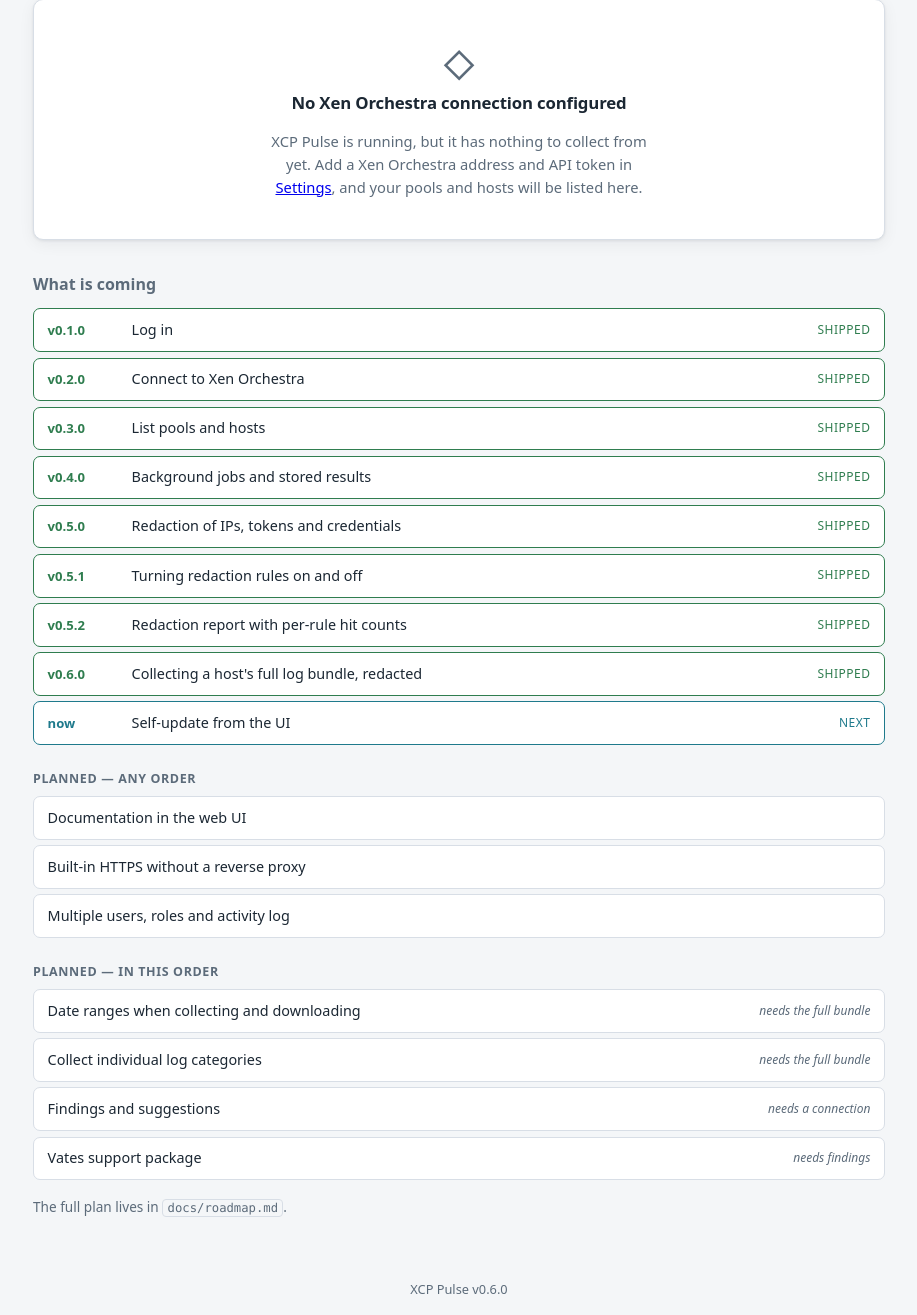
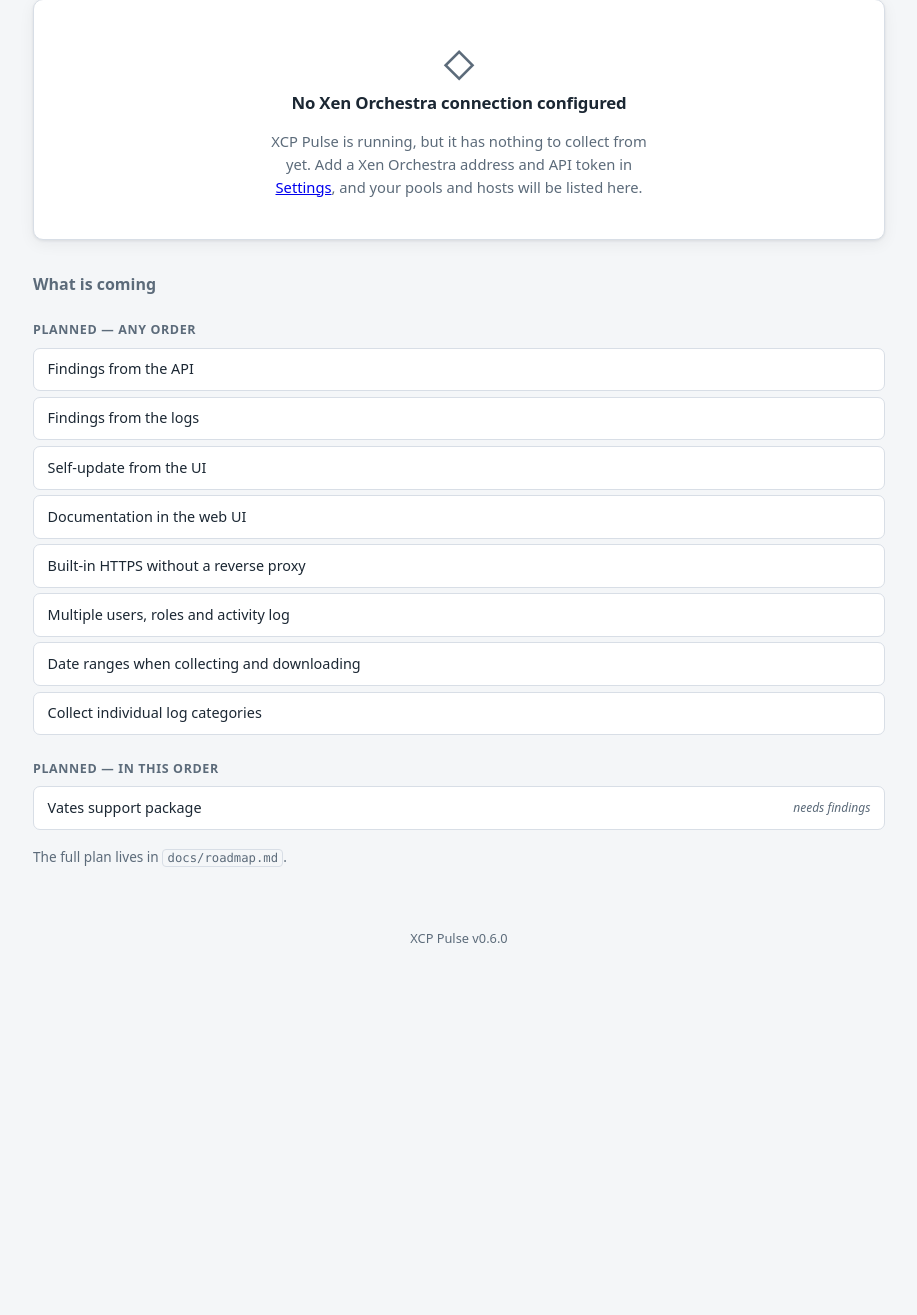
Before and after one commit to acebmxer/xcp_pulse, a FastAPI app: template app/templates/dashboard.html in a window 1280 px wide. Shown: the part 90-1405 px from the top of the page, without its empty margins (181-1098 px from the left). After the commit the page ends 1033 px from the top, so only its background shows below. Run offline with FastAPI, Linux system fonts and the light colour scheme; the template is opened without the code that fills it, so the values that code supplies are empty; parts of the project's set-up code (start-up, migrations or seed data) failed here and were passed over; some libraries are stand-ins or nearby versions.

Commit message:
docs: prune shipped stages from dashboard roadmap section
Remove the eight shipped releases from the dashboard's "What is coming"
section so it shows only planned work, with findings items first. Move
findings-from-the-API and findings-from-the-logs into the any-order group
now that their prerequisites shipped in v0.2.0 and v0.6.0, leaving only the
Vates support package in the ordered group. Restructure docs/roadmap.md to
match: drop the "Next" section, add the previously omitted
findings-from-the-logs entry, and reword prerequisites as already met.

```diff
--- a/app/templates/dashboard.html
+++ b/app/templates/dashboard.html
@@ -129,56 +129,17 @@
 <section class="roadmap">
   <h2>What is coming</h2>
 
-  <ol class="stages">
-    <li class="stage stage-done">
-      <span class="stage-tag">v0.1.0</span>
-      <span class="stage-name">Log in</span>
-      <span class="stage-state">shipped</span>
-    </li>
-    <li class="stage stage-done">
-      <span class="stage-tag">v0.2.0</span>
-      <span class="stage-name">Connect to Xen Orchestra</span>
-      <span class="stage-state">shipped</span>
-    </li>
-    <li class="stage stage-done">
-      <span class="stage-tag">v0.3.0</span>
-      <span class="stage-name">List pools and hosts</span>
-      <span class="stage-state">shipped</span>
-    </li>
-    <li class="stage stage-done">
-      <span class="stage-tag">v0.4.0</span>
-      <span class="stage-name">Background jobs and stored results</span>
-      <span class="stage-state">shipped</span>
-    </li>
-    <li class="stage stage-done">
-      <span class="stage-tag">v0.5.0</span>
-      <span class="stage-name">Redaction of IPs, tokens and credentials</span>
-      <span class="stage-state">shipped</span>
-    </li>
-    <li class="stage stage-done">
-      <span class="stage-tag">v0.5.1</span>
-      <span class="stage-name">Turning redaction rules on and off</span>
-      <span class="stage-state">shipped</span>
-    </li>
-    <li class="stage stage-done">
-      <span class="stage-tag">v0.5.2</span>
-      <span class="stage-name">Redaction report with per-rule hit counts</span>
-      <span class="stage-state">shipped</span>
-    </li>
-    <li class="stage stage-done">
-      <span class="stage-tag">v0.6.0</span>
-      <span class="stage-name">Collecting a host's full log bundle, redacted</span>
-      <span class="stage-state">shipped</span>
-    </li>
-    <li class="stage stage-next">
-      <span class="stage-tag">now</span>
-      <span class="stage-name">Self-update from the UI</span>
-      <span class="stage-state">next</span>
-    </li>
-  </ol>
-
   <h3 class="stages-group">Planned — any order</h3>
   <ol class="stages">
+    <li class="stage">
+      <span class="stage-name">Findings from the API</span>
+    </li>
+    <li class="stage">
+      <span class="stage-name">Findings from the logs</span>
+    </li>
+    <li class="stage">
+      <span class="stage-name">Self-update from the UI</span>
+    </li>
     <li class="stage">
       <span class="stage-name">Documentation in the web UI</span>
     </li>
@@ -188,22 +149,16 @@
     <li class="stage">
       <span class="stage-name">Multiple users, roles and activity log</span>
     </li>
+    <li class="stage">
+      <span class="stage-name">Date ranges when collecting and downloading</span>
+    </li>
+    <li class="stage">
+      <span class="stage-name">Collect individual log categories</span>
+    </li>
   </ol>
 
   <h3 class="stages-group">Planned — in this order</h3>
   <ol class="stages">
-    <li class="stage">
-      <span class="stage-name">Date ranges when collecting and downloading</span>
-      <span class="stage-note">needs the full bundle</span>
-    </li>
-    <li class="stage">
-      <span class="stage-name">Collect individual log categories</span>
-      <span class="stage-note">needs the full bundle</span>
-    </li>
-    <li class="stage">
-      <span class="stage-name">Findings and suggestions</span>
-      <span class="stage-note">needs a connection</span>
-    </li>
     <li class="stage">
       <span class="stage-name">Vates support package</span>
       <span class="stage-note">needs findings</span>
```
Also changed, not shown: docs/roadmap.md (+55 -65 lines), CHANGELOG.md.
